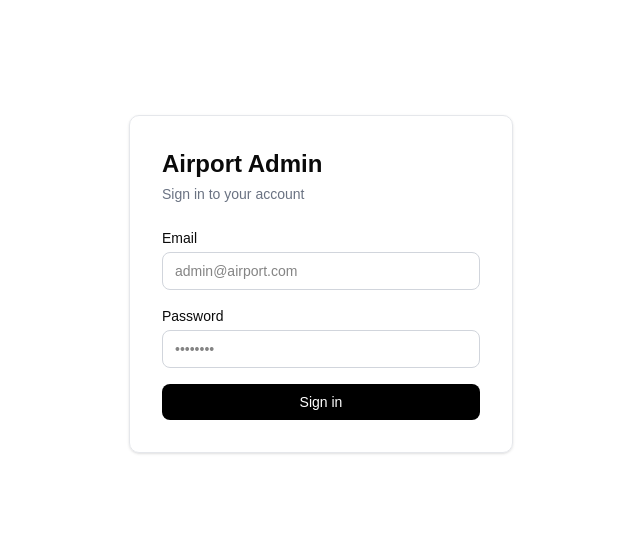
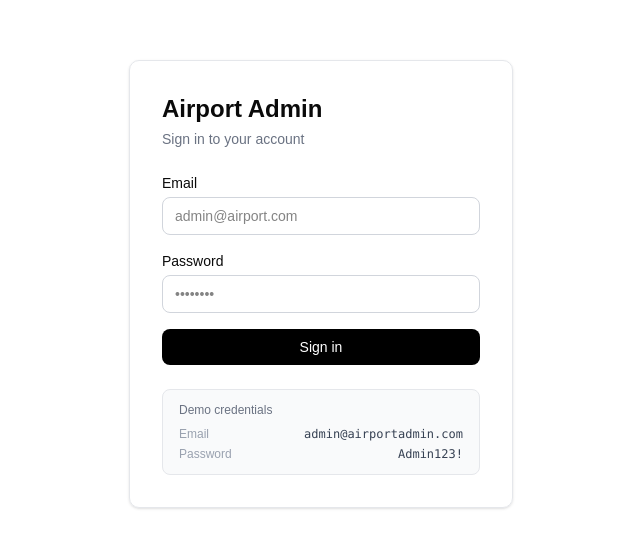
Before and after one commit to arvind05094/airport-admin, a React (Vite) app in the folder frontend/: page /login in a window 1280 px wide. Shown: the part 116-664 px from the top of the page, without its empty margins (319-959 px from the left). Built offline with nearby package versions, Linux system fonts and the light colour scheme; no server answers.

Commit message:
updated login page

```diff
--- a/frontend/src/pages/auth/LoginPage.tsx
+++ b/frontend/src/pages/auth/LoginPage.tsx
@@ -1,31 +1,31 @@
-import { useForm } from 'react-hook-form'
-import { useNavigate } from 'react-router-dom'
-import { toast } from 'sonner'
-import api from '../../lib/api'
-import type { AuthResponse } from '../../types/auth'
+import { useForm } from "react-hook-form";
+import { useNavigate } from "react-router-dom";
+import { toast } from "sonner";
+import api from "../../lib/api";
+import type { AuthResponse } from "../../types/auth";
 
 interface LoginForm {
-  email: string
-  password: string
+  email: string;
+  password: string;
 }
 
 export default function LoginPage() {
-  const navigate = useNavigate()
-  const { register, handleSubmit, formState: { errors, isSubmitting } } = useForm<LoginForm>()
+  const navigate = useNavigate();
+  const {
+    register,
+    handleSubmit,
+    formState: { errors, isSubmitting },
+  } = useForm<LoginForm>();
 
   const onSubmit = async (data: LoginForm) => {
     try {
-      console.log('Submitting:', data)
-      const res = await api.post<AuthResponse>('/api/auth/login', data)
-      console.log('Response:', res.data)
-      localStorage.setItem('token', res.data.token)
-      console.log('Navigating to dashboard')
-      navigate('/dashboard')
+      const res = await api.post<AuthResponse>("/api/auth/login", data);
+      localStorage.setItem("token", res.data.token);
+      navigate("/dashboard");
     } catch (err) {
-      console.error('Login error:', err)
-      toast.error('Invalid email or password')
+      toast.error("Invalid email or password");
     }
-  }
+  };
 
   return (
     <div className="min-h-screen flex items-center justify-center bg-white">
@@ -37,23 +37,31 @@ export default function LoginPage() {
           <div>
             <label className="text-sm font-medium block mb-1">Email</label>
             <input
-              {...register('email', { required: 'Email is required' })}
+              {...register("email", { required: "Email is required" })}
               type="email"
               className="w-full border border-gray-300 rounded-md px-3 py-2 text-sm focus:outline-none focus:ring-1 focus:ring-black"
               placeholder="admin@airport.com"
             />
-            {errors.email && <p className="text-xs text-red-500 mt-1">{errors.email.message}</p>}
+            {errors.email && (
+              <p className="text-xs text-red-500 mt-1">
+                {errors.email.message}
+              </p>
+            )}
           </div>
 
           <div>
             <label className="text-sm font-medium block mb-1">Password</label>
             <input
-              {...register('password', { required: 'Password is required' })}
+              {...register("password", { required: "Password is required" })}
               type="password"
               className="w-full border border-gray-300 rounded-md px-3 py-2 text-sm focus:outline-none focus:ring-1 focus:ring-black"
               placeholder="••••••••"
             />
-            {errors.password && <p className="text-xs text-red-500 mt-1">{errors.password.message}</p>}
+            {errors.password && (
+              <p className="text-xs text-red-500 mt-1">
+                {errors.password.message}
+              </p>
+            )}
           </div>
 
           <button
@@ -61,10 +69,29 @@ export default function LoginPage() {
             disabled={isSubmitting}
             className="w-full bg-black text-white rounded-md py-2 text-sm font-medium hover:bg-gray-800 transition disabled:opacity-50"
           >
-            {isSubmitting ? 'Signing in...' : 'Sign in'}
+            {isSubmitting ? "Signing in..." : "Sign in"}
           </button>
         </form>
+
+        {/* Demo credentials */}
+        <div className="mt-6 rounded-md bg-gray-50 border border-gray-200 px-4 py-3">
+          <p className="text-xs font-medium text-gray-500 mb-2">
+            Demo credentials
+          </p>
+          <div className="space-y-1">
+            <div className="flex justify-between text-xs">
+              <span className="text-gray-400">Email</span>
+              <span className="font-mono text-gray-700">
+                admin@airportadmin.com
+              </span>
+            </div>
+            <div className="flex justify-between text-xs">
+              <span className="text-gray-400">Password</span>
+              <span className="font-mono text-gray-700">Admin123!</span>
+            </div>
+          </div>
+        </div>
       </div>
     </div>
-  )
+  );
 }
```
